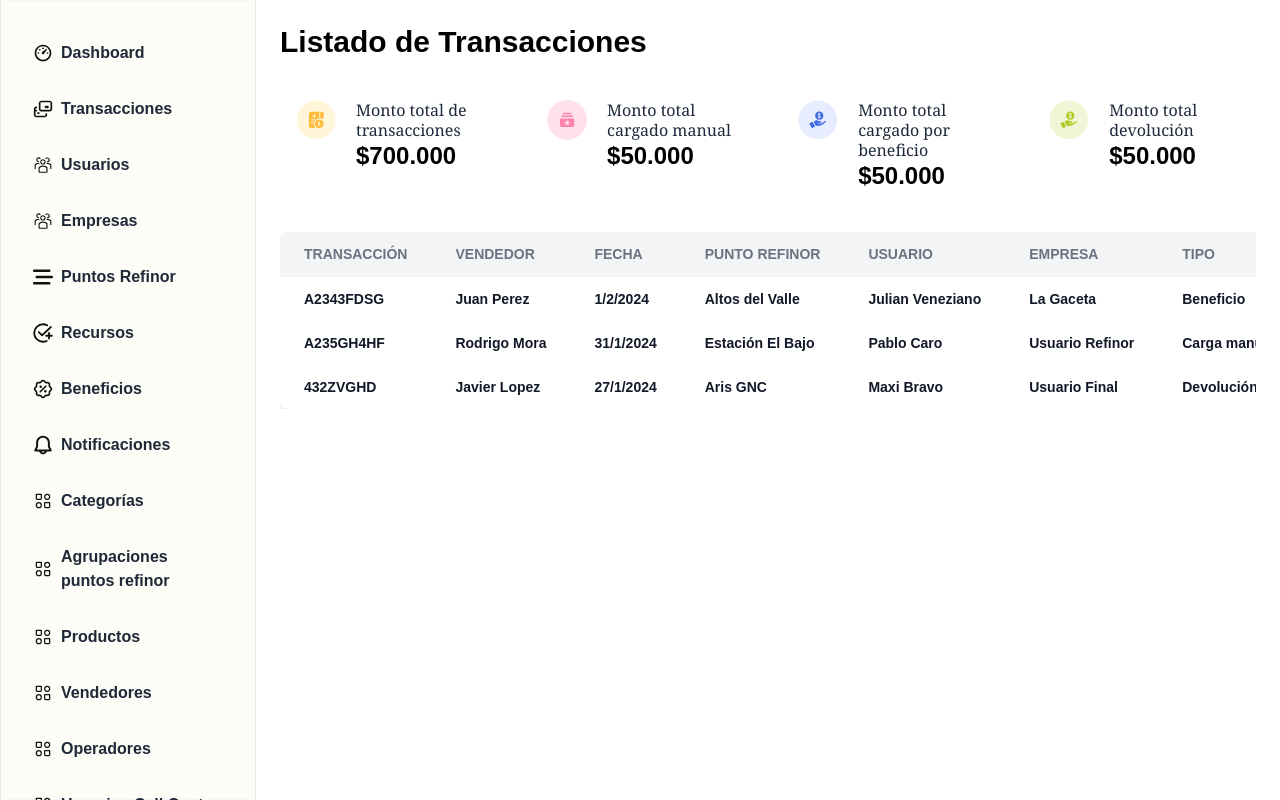
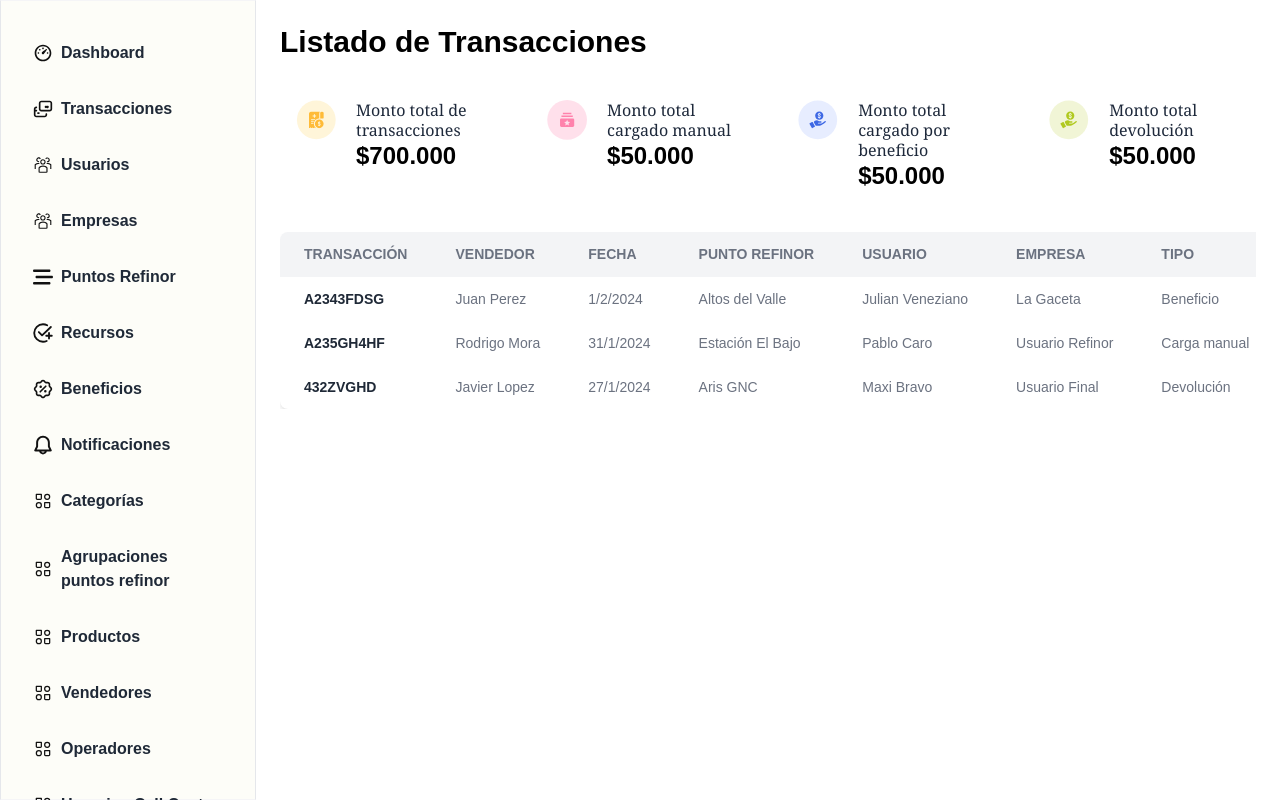
Before and after one commit to Lucasdxvid/refinor-app, a React (Vite) app: page / in a window 1280 px wide. Built offline with nearby package versions, Linux system fonts and the light colour scheme.

Commit message:
font colors y weight

```diff
--- a/src/components/tables/TableComponent.jsx
+++ b/src/components/tables/TableComponent.jsx
@@ -15,13 +15,15 @@ const TableComponent = ({ columns, data }) => (
           ))}
         </tr>
       </thead>
-      <tbody className="text-gray-900 font-semibold text-sm">
+      <tbody className="text-gray-500 text-sm">
         {data.map((row, rowIndex) => (
           <tr key={rowIndex} className="hover:bg-gray-100">
-            {columns.map((col) => (
+            {columns.map((col, colIndex) => (
               <td
                 key={col.accessor}
-                className="py-3 px-6 text-left whitespace-nowrap"
+                className={`py-3 px-6 text-left whitespace-nowrap ${
+                  colIndex === 0 ? "font-semibold text-gray-800" : ""
+                }`}
               >
                 {row[col.accessor]}
               </td>
```
